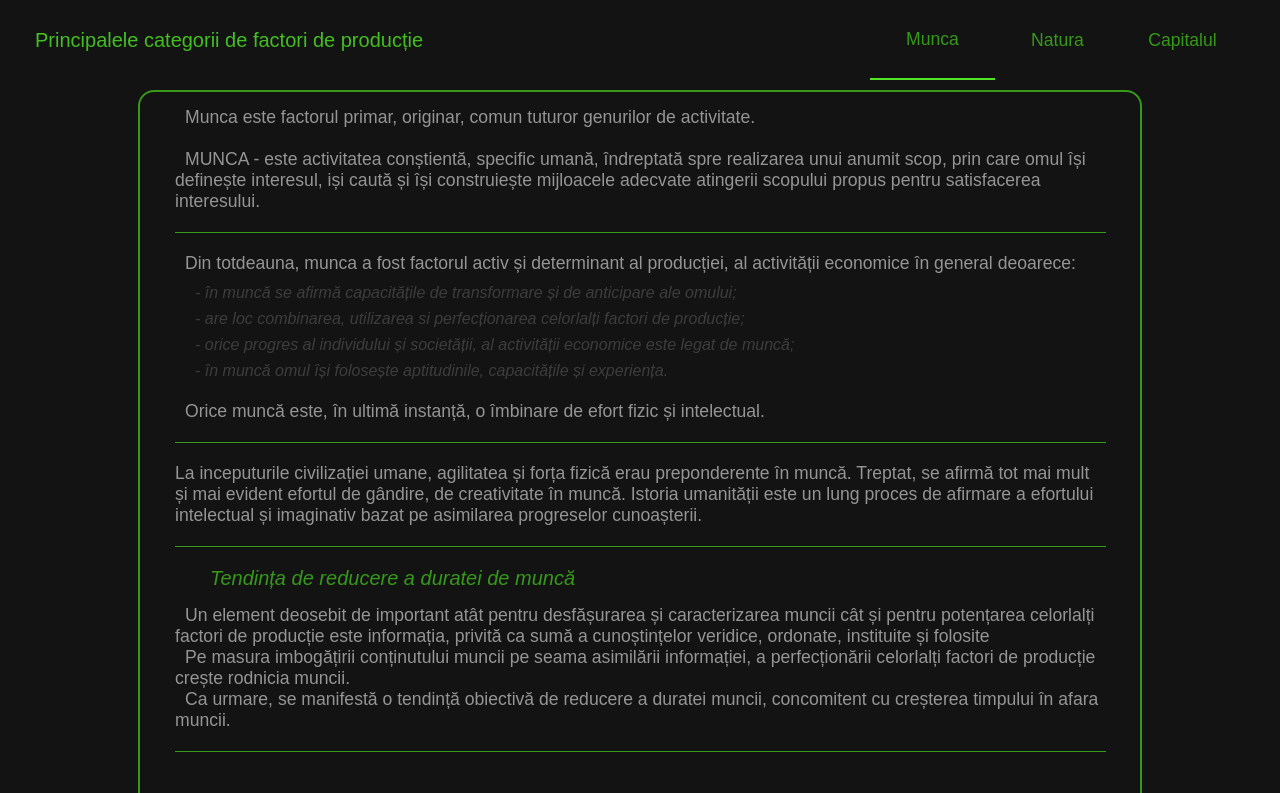
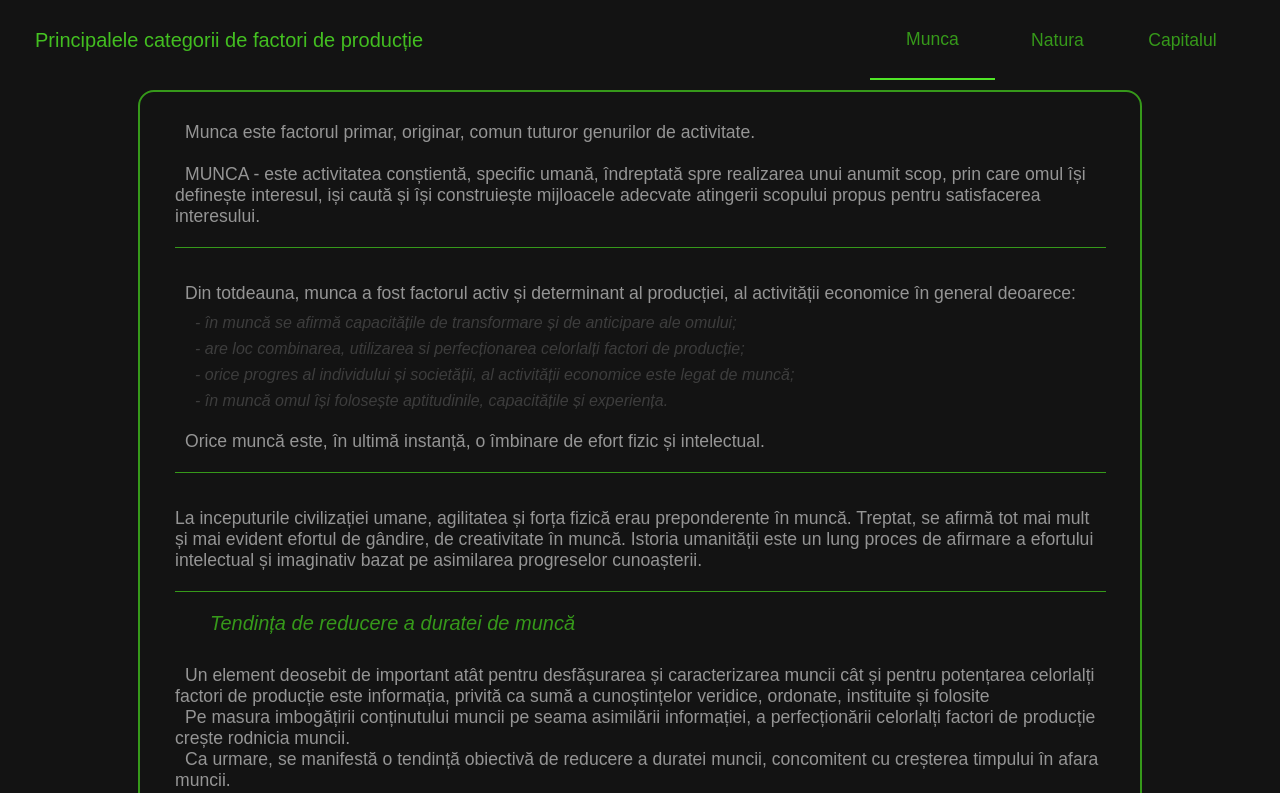
Before and after one commit to TheAncientOwl/progresul-fdp-react, a React (Create React App) app: page / in a window 1280 px wide. Shown: the top 793 px of the page. Built offline with nearby package versions, Linux system fonts and the light colour scheme.

Commit message:
added padding top to paragraphs.

```diff
--- a/src/components/content/ContentElements.js
+++ b/src/components/content/ContentElements.js
@@ -56,7 +56,7 @@ export const Paragraph = styled.div`
   max-width: 1000px;
   margin-top: 10px;
   color: ${props => props.theme.text.primary};
-  padding: 0 10px;
+  padding: 15px 10px 0 10px;
 `;
 
 export const ParagraphIndent = styled.span`
```
